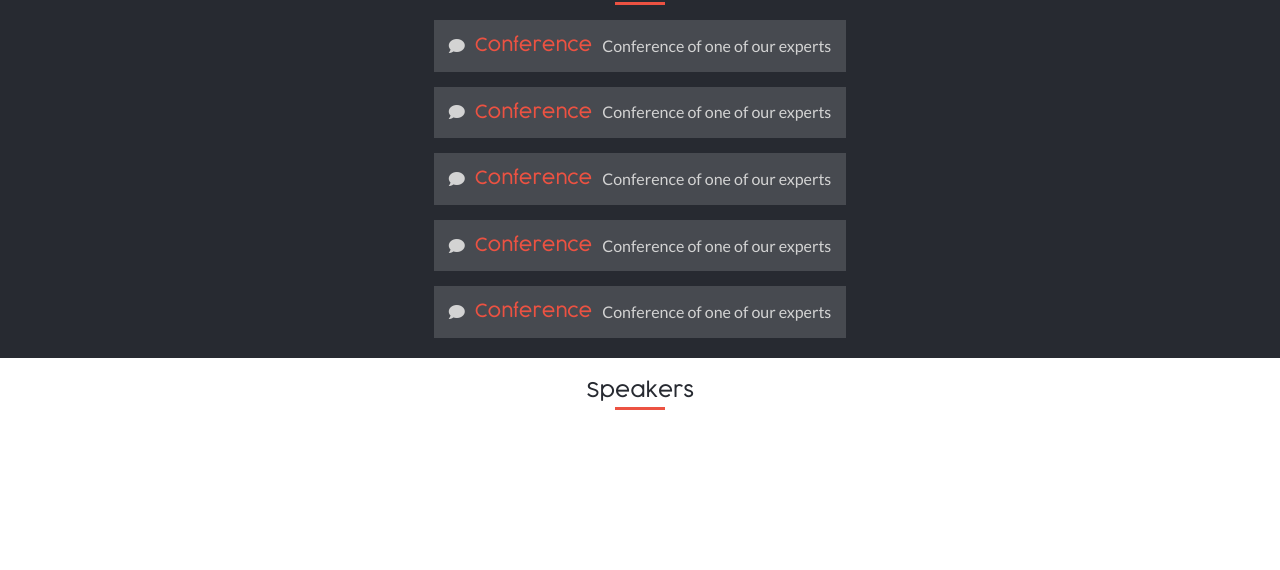
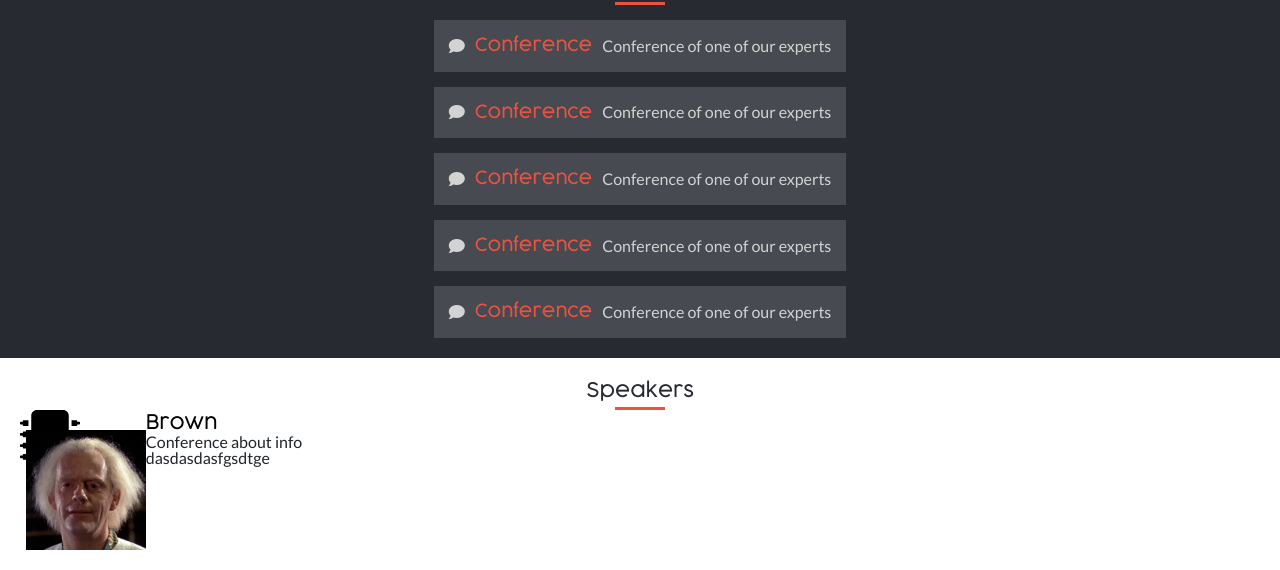
Before and after one commit to AdfPizarro/IA-Event, a website: page index.html in a window 1280 px wide. Shown: the part 437-1007 px from the top of the page. Before the commit the page ends 883 px from the top, so only its background shows below. Drawn offline with nearby package versions, Linux system fonts and the light colour scheme.

Commit message:
Addes speakers section

```diff
--- a/assets/css/style.css
+++ b/assets/css/style.css
@@ -112,8 +112,54 @@ body{
 }
 
 .speakers-title{
-    color: black;
+  color: black;
 }
+
+.image-container{
+
+  width: 140px;
+  height: 140px;
+  position: relative;
+
+}
+
+.top-img{
+  width: 120px;
+  height: 120px;
+  position: absolute;
+  bottom: 0px;
+  right:  0px;
+}
+
+.back-img{
+  width: 60px;
+  height: 60px;
+  position: absolute;
+  left:  0px;
+  top: 0;
+}
+
+.info-container{
+  flex-direction: column;
+  width: 100%;
+}
+
+.speaker{
+  justify-content: space-between;
+  align-content: space-between;
+  width: 100%;
+  position: relative;
+
+}
+
+.speaker-name{
+  color: black;
+}
+
+.speakers-inner-container{
+  width: 100%;
+}
+
 
 /* Helper Classes*/
 
--- a/index.html
+++ b/index.html
@@ -99,11 +99,20 @@
       <h2 class="font-d-gray">Speakers</h2>
       <div class="bar orange"></div>
 
-      <div class="speakers-inner-container">
-        <div class="speaker">
+      <div class="speakers-inner-container ">
+        <div class="speaker d-flex">
           <div class="image-container">
-            <img src="" alt="">
-            <img src="" alt="">
+            <img class="back-img" src="assets/images/chip.svg" alt="">
+            <img class="top-img" src="assets/images/brown.png" alt="">
+          </div>
+
+          <div class="info-container d-flex">
+            <h2 class="speaker-name">Brown</h2>
+            <p class="conference">Conference about info</p>
+            <div class="gray-division">
+
+            </div>
+            <p class="speaker-info">dasdasdasfgsdtge</p>
           </div>
         </div>
       </div>
```
Also changed, not shown: assets/images/alexa.png (added), assets/images/brown.png (added), assets/images/chip.png (added), assets/images/chip.svg (added).
